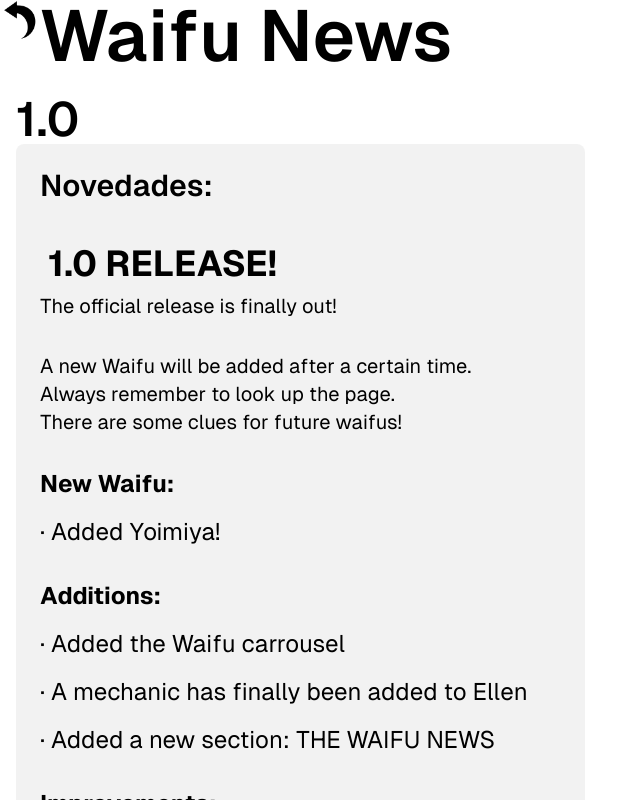
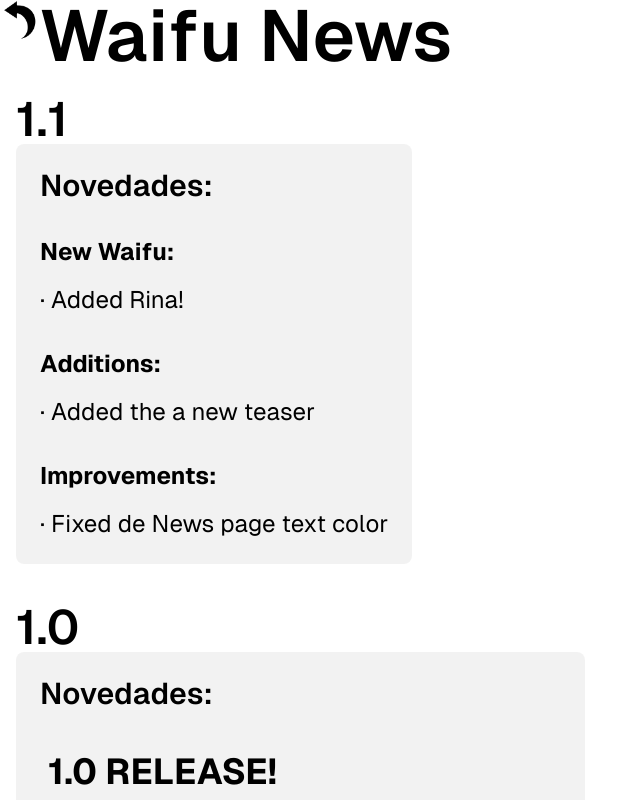
Before and after one commit to Chrysalid07/the-waifu-zone, a Next.js app: page /news in a window 1280 px wide. Shown: the top 800 px of the page, without its empty margins (0-644 px from the left). Built offline with nearby package versions, Linux system fonts and the light colour scheme.

Commit message:
1.1 Added a new teaser and news

```diff
--- a/src/pages/index.tsx
+++ b/src/pages/index.tsx
@@ -21,27 +21,32 @@
     {
       src: '/Waifu News/Ellen Announcement.png',
       href: '/waifus/ellen',
-      altText: 'Test Image 1',
+      altText: 'Ellen Announcement',
     },
     {
       src: '/Waifu News/Iono Announcement.png',
       href: '/waifus/iono',
-      altText: 'Test Image 2',
+      altText: 'Iono Announcement',
     },
     {
       src: '/Waifu News/Yoimiya Announcement.png',
       href: '/waifus/yoimiya',
-      altText: 'Test Image 3',
+      altText: 'Yoimiya Announcement',
     },
     {
       src: '/Waifu News/rina_announcement.png',
       href: '/waifus/rina',
-      altText: 'Test Image Teaser',
+      altText: 'Rina Announcement',
     },
     {
       src: '/Waifu News/Akane Announcement.png',
       href: '/waifus/akane',
-      altText: 'Test Image 4',
+      altText: 'Akane Announcement',
+    },
+    {
+      src: '/Waifu News/teaser_2_announcement.png',
+      href: '/progress',
+      altText: 'Teaser 2 Announcement',
     },
   ];
 
@@ -108,13 +113,12 @@
             <img className="rounded-lg w-80 h-80" src="/Waifus/Akane photo.jpg" alt="Akane" />
           </div>
         </Link>
-
-        <div className="flex flex-col rounded-lg bg-orange-300/50">
+        <Link className="flex flex-col rounded-lg bg-orange-300/50" href="/progress">
           <img className="rounded-full w-80 h-80" src="/Test images/To Be Determined.png" alt="Carrot (Yotsuba)" />
             <div className="flex flex-col items-center">
               <h2 className="text-white font-extrabold">IN PROGRESS</h2>
             </div>
-        </div>
+        </Link>
       </div>
       <div className="flex flex-row p-4 gap-12">
         <img className="rounded-full w-80 h-80" src="/Test images/To Be Determined.png" alt="Evil spirit's wrath" />
--- a/src/pages/news.tsx
+++ b/src/pages/news.tsx
@@ -9,6 +9,26 @@
                 </Link>
                 <h1 className="text-7xl text-black font-semibold">Waifu News</h1>
             </div>
+            {/*1.1*/}
+            <div className="p-4">
+                <h2 className="text-5xl text-black font-semibold">1.1</h2>
+                <div className="flex flex-col gap-8 p-4 bg-black/5 rounded-lg w-fit p-6">
+                    <h3 className="text-3xl text-black font-semibold">Novedades:</h3>
+                    <div className="flex flex-col gap-4">
+                        <h4 className="text-2xl text-black font-bold rounded-lg w-fit">New Waifu:</h4>
+                        <p className="text-2xl text-black rounded-lg w-fit">· Added Rina!</p>
+                    </div>
+                    <div className="flex flex-col gap-4">
+                        <h4 className="text-2xl text-black font-bold rounded-lg w-fit">Additions:</h4>
+                        <p className="text-2xl text-black rounded-lg w-fit">· Added the a new teaser</p>
+                    </div>
+                    <div className="flex flex-col gap-4">
+                        <h4 className="text-2xl text-black font-bold rounded-lg w-fit">Improvements:</h4>
+                        <p className="text-2xl text-black rounded-lg w-fit">· Fixed de News page text color</p>
+                    </div>
+                </div>
+            </div>
+            {/*1.0*/}
             <div className="p-4">
                 <h2 className="text-5xl text-black font-semibold">1.0</h2>
                 <div className="flex flex-col gap-8 p-4 bg-black/5 rounded-lg w-fit p-6">
--- /dev/null
+++ b/src/pages/progress.tsx
@@ -0,0 +1,14 @@
+import Link from "next/link";
+
+export default function Page() {
+    return (
+        <div className={`min-h-screen bg-stone-500 flex flex-col font-[family-name:var(--font-geist-sans)]`}>
+            <div>
+                <Link className="w-fit" href="/">
+                    <img className="w-10 h-10" src="/Pred images/Casa.webp" />
+                </Link>
+            </div>
+            <img className="w-fit" src="/Test images/In Progress Img (1).png" alt="Page In Progress" />
+        </div>
+    )
+}
```
Also changed, not shown: public/Waifu News/Teaser 1 Announcement.png (deleted), public/Waifu News/teaser_2_announcement.png (added).
